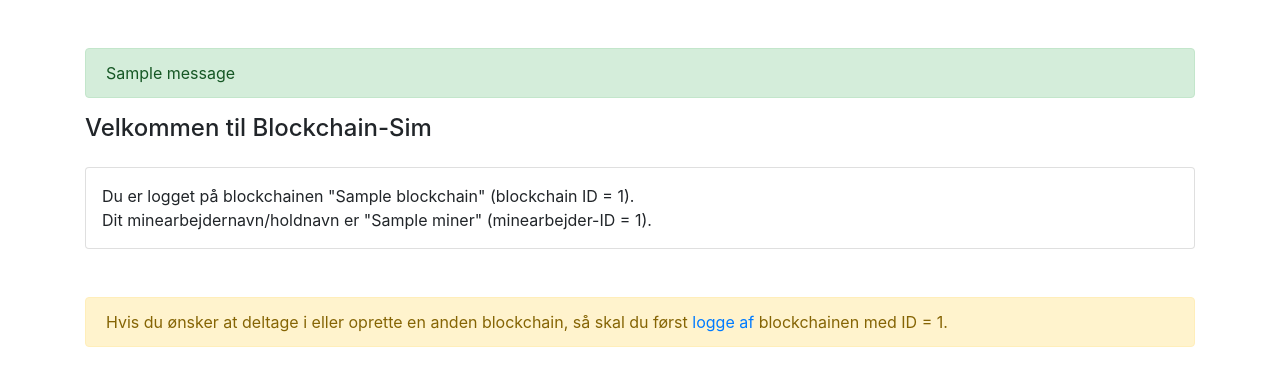
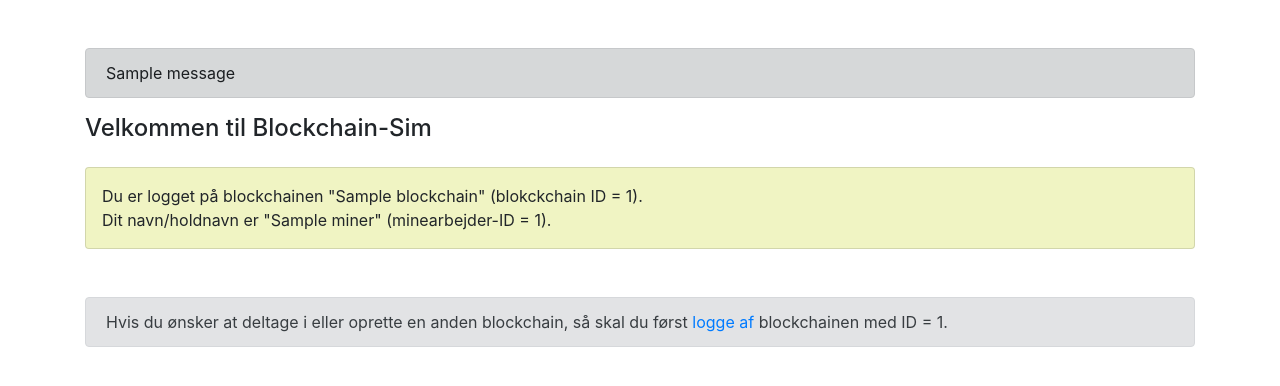
Before and after one commit to DatalogiForAlle/blockchain-sim, a Django app: template bcsim/templates/bcsim/home.html in a window 1280 px wide. Shown: the part 56-442 px from the top of the page. Run offline with Django 3.2, Linux system fonts and the light colour scheme; the template is opened without the code that fills it: values that come from a table or form of the project are taken from there, others are empty; tables that the repository leaves empty hold one stand-in row (values such as "Sample post"); one stand-in notice (Sample message) is shown; some libraries are stand-ins or nearby versions.

Commit message:
work on colors

```diff
--- a/bcsim/models.py
+++ b/bcsim/models.py
@@ -23,9 +23,9 @@ class Blockchain(models.Model):
     is_paused = models.BooleanField(default=False)
 
     class Level(models.IntegerChoices):
-        NEM = 1
-        MEDIUM = 2
-        SVÆR = 3
+        EASY = 1, ('Nem')
+        MEDIUM = 2, ('Middel')
+        DIFFICULT = 3, ('Svær')
 
     difficulty = models.PositiveSmallIntegerField(
         choices=Level.choices,
@@ -39,8 +39,8 @@ class Blockchain(models.Model):
         """
         Set unique custom id for blockchain before creating a new blockchain object
         """
-        if not self.id:
-            # we are creating a new blockchain (not updating an existing blockchain)
+        blockchain_is_brand_new = not self.id
+        if blockchain_is_brand_new:
             self.id = new_unique_blockchain_id()
         super(Blockchain, self).save(*args, **kwargs)
 
@@ -50,7 +50,7 @@ class Blockchain(models.Model):
 
     def hash_is_valid(self, hash):
 
-        if self.difficulty == Blockchain.Level.NEM:
+        if self.difficulty == Blockchain.Level.EASY:
             if hash[0] in ["0", "1"]:
                 return True
 
@@ -58,7 +58,7 @@ class Blockchain(models.Model):
             if hash[0] == "0":
                 return True
 
-        elif self.difficulty == Blockchain.Level.SVÆR:
+        elif self.difficulty == Blockchain.Level.DIFFICULT:
             if hash[:2] == "00":
                 return True
 
@@ -113,11 +113,13 @@ class Miner(models.Model):
     def color(self):
         """
         Get the unique color identifying the miner in question.
+
+        The first 38 miners who join a blockchain will get a color from from this list collection of nice colors
+        https: // davidpiesse.github.io/tailwind-md-colours /
+        (more colors can be added from the list if needed)
+
+        The following miners will get a randomly generated color.
         """
-
-        # The 38 nice colors are from this list: https: // davidpiesse.github.io/tailwind-md-colours /
-        # (more colors can be added from the list if needed)
-
         NICE_COLORS = [
             "#b3e5fc", "#dcedc8", "#ffcdd2", "#ff8a80", "#ff80ab", "#ea80fc", "#b388ff", "#42a5f5", "#03a9f4", "#26c6da",
             "#26a69a", "#8bc34a", "#dce775", "#ffee58", "#ffca28", "#ffa726", "#ff7043", "#c5cae9", "#b2dfdb", "#a7ffeb",
--- a/bcsim/templates/bcsim/base.html
+++ b/bcsim/templates/bcsim/base.html
@@ -39,7 +39,7 @@
             <!-- Potential messages -->
             {% if messages %}
                 {% for message in messages %}
-                    <div class="alert alert-{{ message.tags }}">
+                    <div class="alert alert-dark">
                         {{ message }}
                     </div>
                 {% endfor %}
--- /dev/null
+++ b/bcsim/templates/bcsim/business_card.html
@@ -0,0 +1,4 @@
+<div class="p-3 mb-5 card" style="background-color:{{ miner.color }}">
+    Du er logget på blockchainen "{{ blockchain.title }}" (blokckchain ID = {{ blockchain.id }}).<br>
+    Dit navn/holdnavn er "{{ miner.name}}" (minearbejder-ID = {{ miner.id }}).
+</div>
--- a/bcsim/templates/bcsim/home.html
+++ b/bcsim/templates/bcsim/home.html
@@ -10,12 +10,9 @@
 
 {% if miner %}
 
-  <div class="p-3 mb-5 card" >
-    Du er logget på blockchainen "{{ miner.blockchain.title }}" (blockchain ID = {{ miner.blockchain.id }}).<br>
-    Dit minearbejdernavn/holdnavn er "{{ miner.name}}" (minearbejder-ID = {{ miner.id }}).<br>
-  </div>
+  {% include 'bcsim/business_card.html' %}
 
-  <div class="alert alert-warning">
+  <div class="alert alert-secondary">
       Hvis du ønsker at deltage i eller oprette en anden blockchain, så skal du først <a href = "{% url 'bcsim:logout' %}">logge af</a> blockchainen med ID = {{ miner.blockchain.id }}.
   </div>
 
```
Also changed, not shown: bcsim/templates/bcsim/invite.html (+1 -9 lines), bcsim/templates/bcsim/mine.html (+8 -12 lines), bcsim/tests/test_models.py (+2 -2 lines), bcsim/migrations/0032_alter_blockchain_difficulty.py (added).
